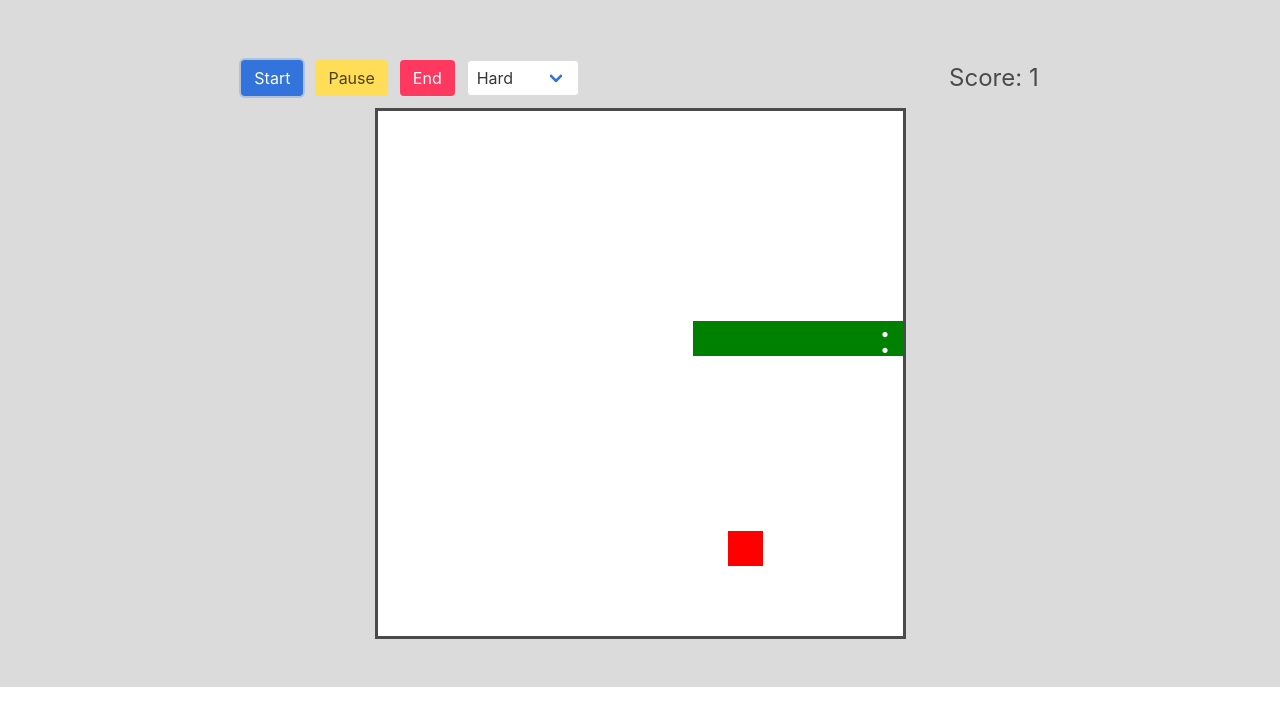
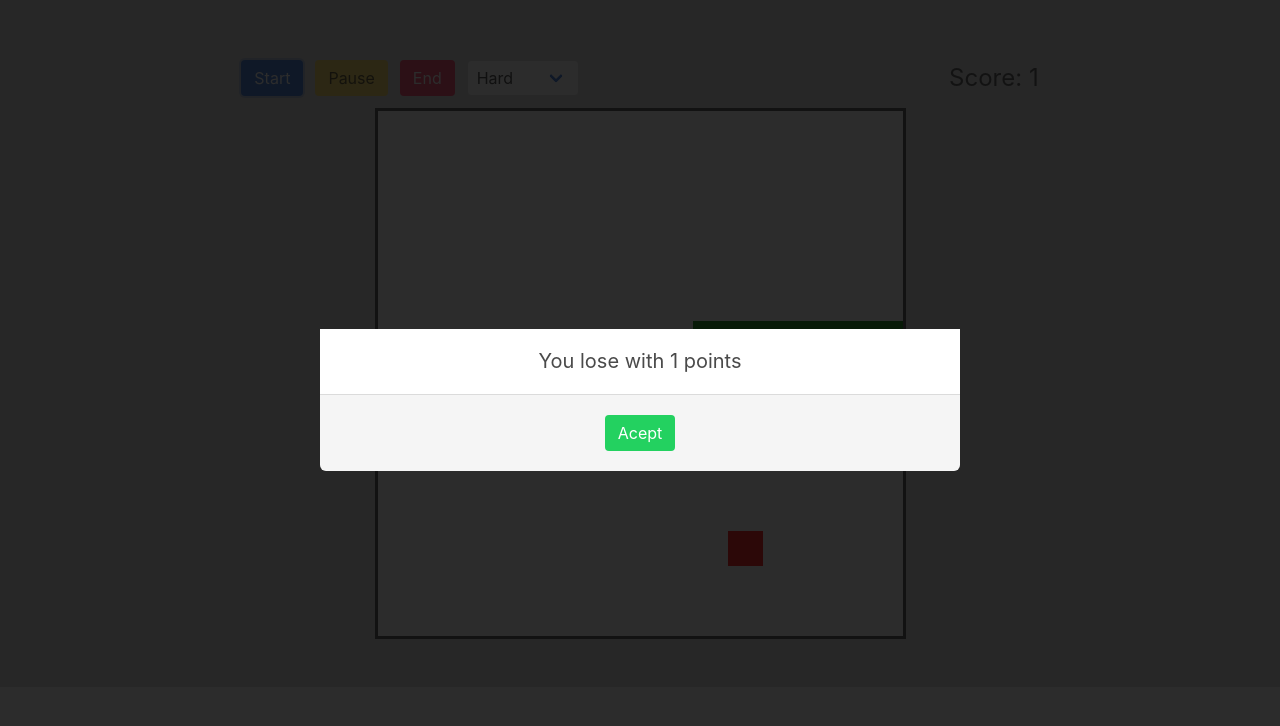
Before and after one commit to brandon-mosqueda/snake-game, a plain HTML site: page index.html in a window 1280 px wide. Both pictures are taken after a click on the button "Start". Drawn offline with Linux system fonts and the light colour scheme.

Commit message:
Snake eyes and modal on pause and lose

```diff
--- a/assets/css/index.css
+++ b/assets/css/index.css
@@ -29,13 +29,24 @@
   justify-content: center;
 }
 
-.snake-head::after {
-  content: ":";
+.snake-head {
   font-size: 40px;
   color: white;
+}
+
+.up-down-head::after {
+  content: "..";
+}
+
+.left-right-head::after {
+  content: ":";
 }
 
 #lblScore {
   margin-left: auto;
   font-size: x-large;
 }
+
+.m-auto {
+  margin: auto;
+}
--- a/assets/js/board.js
+++ b/assets/js/board.js
@@ -77,7 +77,7 @@ Board.prototype.toFeedCell = function(row, column) {
   cell.type = CELL_TYPE.feed
 }
 
-Board.prototype.toSnakeCell = function(row, column, isHead = false) {
+Board.prototype.toSnakeCell = function(row, column, isHead = false, direction) {
   let cell = this.board[row][column]
 
   cell.element.className = "cell snake-cell"
@@ -86,36 +86,28 @@ Board.prototype.toSnakeCell = function(row, column, isHead = false) {
   if (isHead) {
     cell.element.className += " snake-head"
     cell.type = CELL_TYPE.snakeHead
+
+    cell.element.className += direction === DIRECTION.up ||
+                              direction === DIRECTION.down ?
+                              " up-down-head" :
+                              " left-right-head"
+  } else {
+    cell.element.className += direction === DIRECTION.up ||
+                              direction === DIRECTION.down ?
+                              " left-right-border" :
+                              " up-down-border"
   }
 }
 
-Board.prototype.updateCell = function(row, column, cellType) {
+Board.prototype.updateCell = function(row, column, cellType,
+                                      direction = DIRECTION.right) {
   if (cellType === CELL_TYPE.empty) {
     this.toEmptyCell(row, column)
   } else if (cellType === CELL_TYPE.feed) {
     this.toFeedCell(row, column)
   } else if (cellType === CELL_TYPE.snake) {
-    this.toSnakeCell(row, column)
+    this.toSnakeCell(row, column, false, direction)
   } else if (cellType === CELL_TYPE.snakeHead) {
-    this.toSnakeCell(row, column, true)
+    this.toSnakeCell(row, column, true, direction)
   }
 }
-
-Board.prototype.print = function() {
-  for (let i = 0; i < this.nRows; i++) {
-    let string = "";
-    for (let j = 0; j < this.nCols; j++) {
-      if (this.board[i][j].type === CELL_TYPE.empty) {
-        string += "."
-      } else if (this.board[i][j].type === CELL_TYPE.snake) {
-        string += "X"
-      } else if (this.board[i][j].type === CELL_TYPE.snakeHead) {
-        string += "O"
-      } else if (this.board[i][j].type === CELL_TYPE.feed) {
-        string += "W"
-      }
-    }
-
-    console.log(string);
-  }
-}
--- a/assets/js/game.js
+++ b/assets/js/game.js
@@ -1,5 +1,5 @@
 function random(min, max) {
-  return Math.floor(Math.random() * (max - min + 1) ) + min;
+  return Math.floor(Math.random() * (max - min + 1) ) + min
 }
 
 const GAME_STATUS = {
@@ -50,10 +50,16 @@ Game.prototype.start = function() {
 Game.prototype.continue = function() {
   if (this.status === GAME_STATUS.paused) {
     this.status = GAME_STATUS.playing
+    closeModal()
   }
 }
 
 Game.prototype.pause = function() {
+  let callback = () => {
+    this.continue()
+  }
+  showModal("PAUSED", "Continue", callback)
+
   this.status = GAME_STATUS.paused
 }
 
@@ -63,7 +69,7 @@ Game.prototype.end = function() {
 }
 
 Game.prototype.lose = function() {
-  alert("You lose")
+  showModal("You lose with " + this.points + " points", "Acept", closeModal)
   this.end()
 }
 
@@ -103,7 +109,7 @@ Game.prototype.move = function() {
                           CELL_TYPE.snake)
     this.snake.add(nextStep.row, nextStep.column)
     this.board.updateCell(nextStep.row, nextStep.column,
-                          CELL_TYPE.snakeHead)
+                          CELL_TYPE.snakeHead, this.snake.direction)
 
     this.generateNewFeed()
   } else {
@@ -115,7 +121,7 @@ Game.prototype.move = function() {
     this.board.updateCell(priorLastElement.row, priorLastElement.column,
                           CELL_TYPE.empty)
     this.board.updateCell(this.snake.head.row, this.snake.head.column,
-                          CELL_TYPE.snakeHead)
+                          CELL_TYPE.snakeHead, this.snake.direction)
   }
 }
 
--- a/assets/js/index.js
+++ b/assets/js/index.js
@@ -16,7 +16,6 @@ let btnPause = getById("btnPause")
 let btnEnd = getById("btnEnd")
 let lblScore = getById("lblScore")
 let selectDifficulty = getById("selectDifficulty")
-let modal = getById("modal")
 
 btnStart.addEventListener("click", function(event) {
   if (game.status === GAME_STATUS.not_started) {
@@ -46,7 +45,22 @@ function updateScoreLabel(newScore) {
   lblScore.textContent = "Score: " + newScore
 }
 
-function showModal(message) {
+let modal = getById("modal")
+let lblModalMessage = getById("lblModalMessage")
+let btnModal = getById("btnModal")
+let previousFunction = function () {}
+
+function showModal(message, btnLabel, onClickCallback) {
+  lblModalMessage.textContent = message
+  btnModal.textContent = btnLabel
+
+  btnModal.removeEventListener("click", previousFunction)
+  btnModal.addEventListener("click", onClickCallback)
+  previousFunction = onClickCallback
+
   modal.className = "modal is-active"
-  getById("modalMessage").textContent = message
 }
+
+function closeModal() {
+  modal.className = "modal"
+}
--- a/index.html
+++ b/index.html
@@ -31,6 +31,18 @@
       </div>
     </div>
     <div id="board"></div>
+
+    <div id="modal" class="modal">
+      <div class="modal-background"></div>
+      <div class="modal-card">
+        <section class="modal-card-body has-text-centered">
+          <h2 id="lblModalMessage" class="subtitle"></h2>
+        </section>
+        <footer class="modal-card-foot">
+          <button id="btnModal" class="m-auto button is-success"></button>
+        </footer>
+      </div>
+    </div>
   </section>
   <script src="assets/js/board.js"></script>
   <script src="assets/js/snake.js"></script>
```
